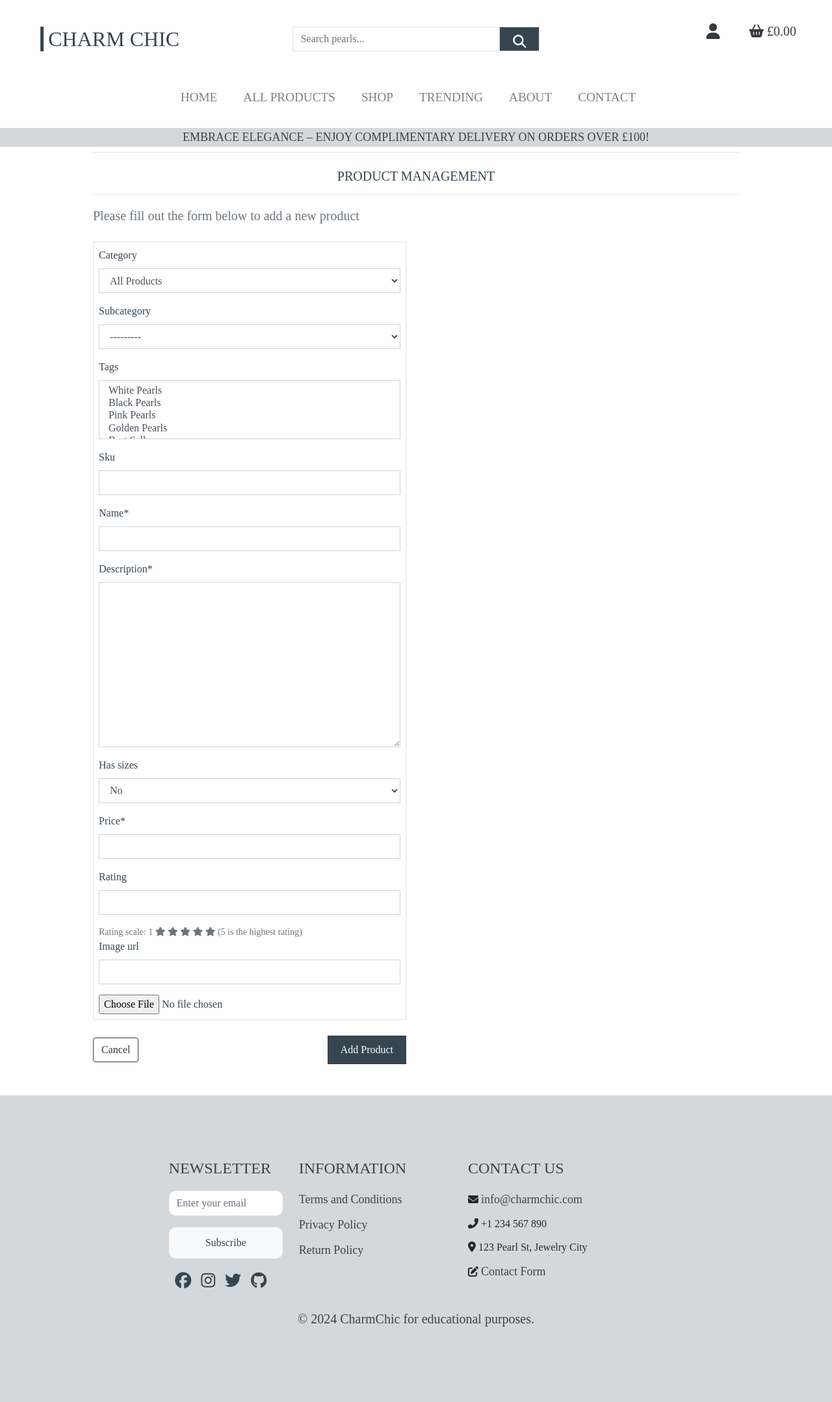
After one commit to Cristina-Becheru/charm-chic, a Django app: page /products/add/ in a window 1280 px wide. The commit adds this page. Shown: the whole page at 65% size. Run offline with Django 3.2, Linux system fonts and the light colour scheme; data comes from the database, SQL or seed files in the repository; some libraries are stand-ins or nearby versions.

Commit message:
Added products view,urls and template.

```diff
--- /dev/null
+++ b/products/templates/products/add_product.html
@@ -0,0 +1,56 @@
+{% extends "base.html" %}
+{% load static %}
+
+{% block extra_css %}
+<link rel="stylesheet" href="{% static 'products/css/add_product.css' %}">
+{% endblock %}
+
+{% block page_header %}
+<div class="container header-container">
+    <div class="row">
+        <div class="col text-center">
+            <hr class="my-4">
+            <h4 class="logo-font product-header">Product Management</h4>
+            <hr class="my-3">
+        </div>
+    </div>
+</div>
+{% endblock %}
+
+{% block content %}
+<div class="container mb-5">
+    <div class="row">
+        <div class="col-12 col-lg-6">
+            <p class="text-muted">Please fill out the form below to add a new product</p>
+            <form method="POST" action="{% url 'add_product' %}" enctype="multipart/form-data">
+                {% csrf_token %}
+                <fieldset class="border p-2 mb-3">
+                    {% for field in form %}
+                    {% if field.name == 'rating' %}
+                    {{ field|as_crispy_field }}
+                    <!-- Rating Guide -->
+                    <small class="text-muted d-block mt-1">
+                        Rating scale: 1
+                        {% for i in "12345" %}
+                        <i class="fas fa-star"></i>
+                        {% endfor %}
+                        (5 is the highest rating)
+                    </small>
+                    {% elif field.name != 'image' %}
+                    {{ field|as_crispy_field }}
+                    {% else %}
+                    {{ field }}
+                    {% endif %}
+                    {% endfor %}
+                </fieldset>
+
+
+                <div class="d-flex justify-content-between align-items-center mt-4">
+                    <a href="{% url 'products' %}" class="btn btn-outline-dark">Cancel</a>
+                    <button class="btn btn-black rounded-0" type="submit">Add Product</button>
+                </div>
+            </form>
+        </div>
+    </div>
+</div>
+{% endblock %}
--- a/products/urls.py
+++ b/products/urls.py
@@ -5,4 +5,5 @@ from . import views
 urlpatterns = [
     path('', views.all_products, name='products'),
     path('<int:product_id>/', views.product_detail, name='product_detail'),
+    path('add/', views.add_product, name='add_product'),
 ]
--- a/products/views.py
+++ b/products/views.py
@@ -2,6 +2,8 @@ from django.shortcuts import render, redirect, reverse, get_object_or_404
 from .models import Product, Category, SubCategory, Tag
 from django.contrib import messages
 from django.db.models import Q
+
+from .forms import ProductForm
 
 def all_products(request):
     """ A view to show all products, including sorting and search queries """
@@ -96,3 +98,15 @@ def product_detail(request, product_id):
         }
 
     return render(request, 'products/product_detail.html', context)
+
+def add_product(request):
+
+    """ Add a product to the store """
+    form = ProductForm()
+
+    template = 'products/add_product.html'
+    context = {
+        'form': form,
+    }
+
+    return render(request, template, context)
--- a/templates/base.html
+++ b/templates/base.html
@@ -87,7 +87,7 @@
                             <ul class="dropdown-menu border-0" aria-labelledby="user-options">
                                 {% if request.user.is_authenticated %}
                                 {% if request.user.is_superuser %}
-                                <li><a href="" class="dropdown-item">Product Management</a></li>
+                                <li><a href="{% url 'add_product' %}" class="dropdown-item">Product Management</a></li>
                                 {% endif %}
                                 <li><a href="{% url 'profile' %}" class="dropdown-item">My Profile</a></li>
                                 <li><a href="{% url 'account_logout' %}" class="dropdown-item">Logout</a></li>
```
